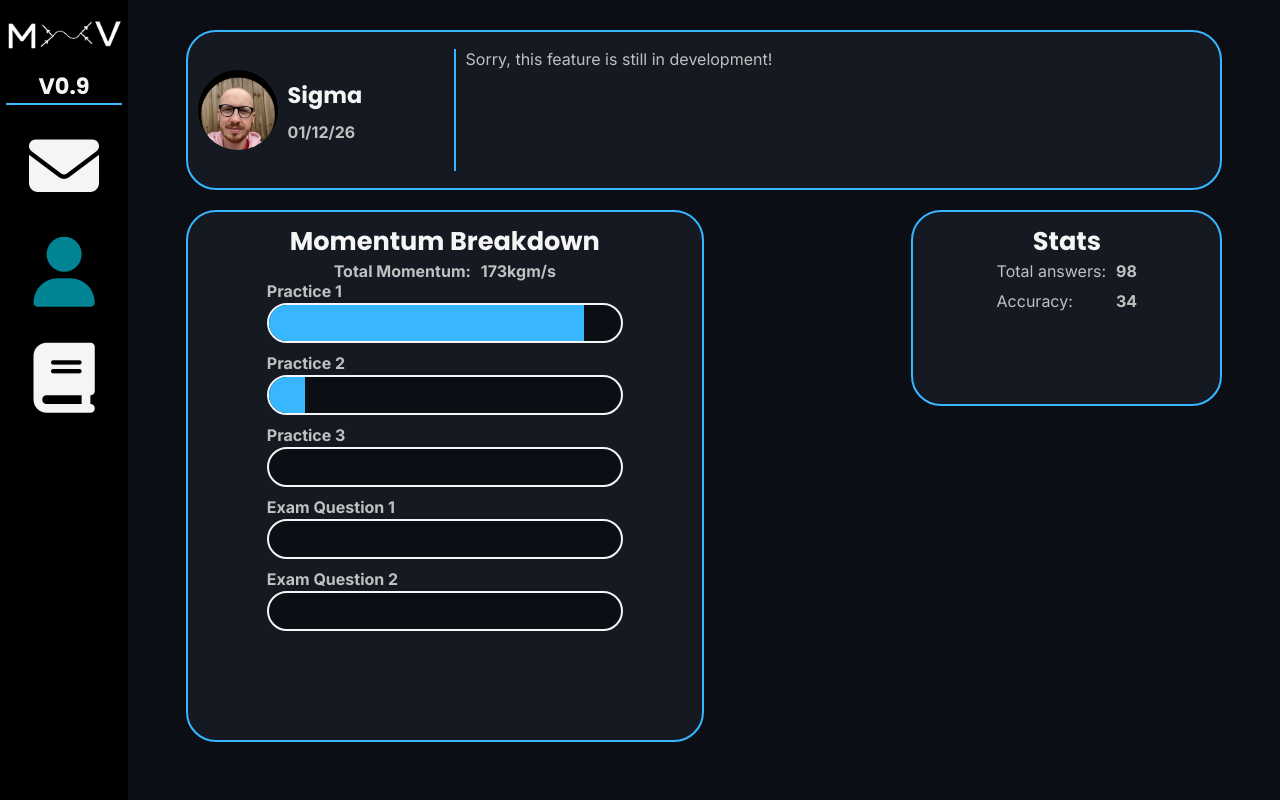
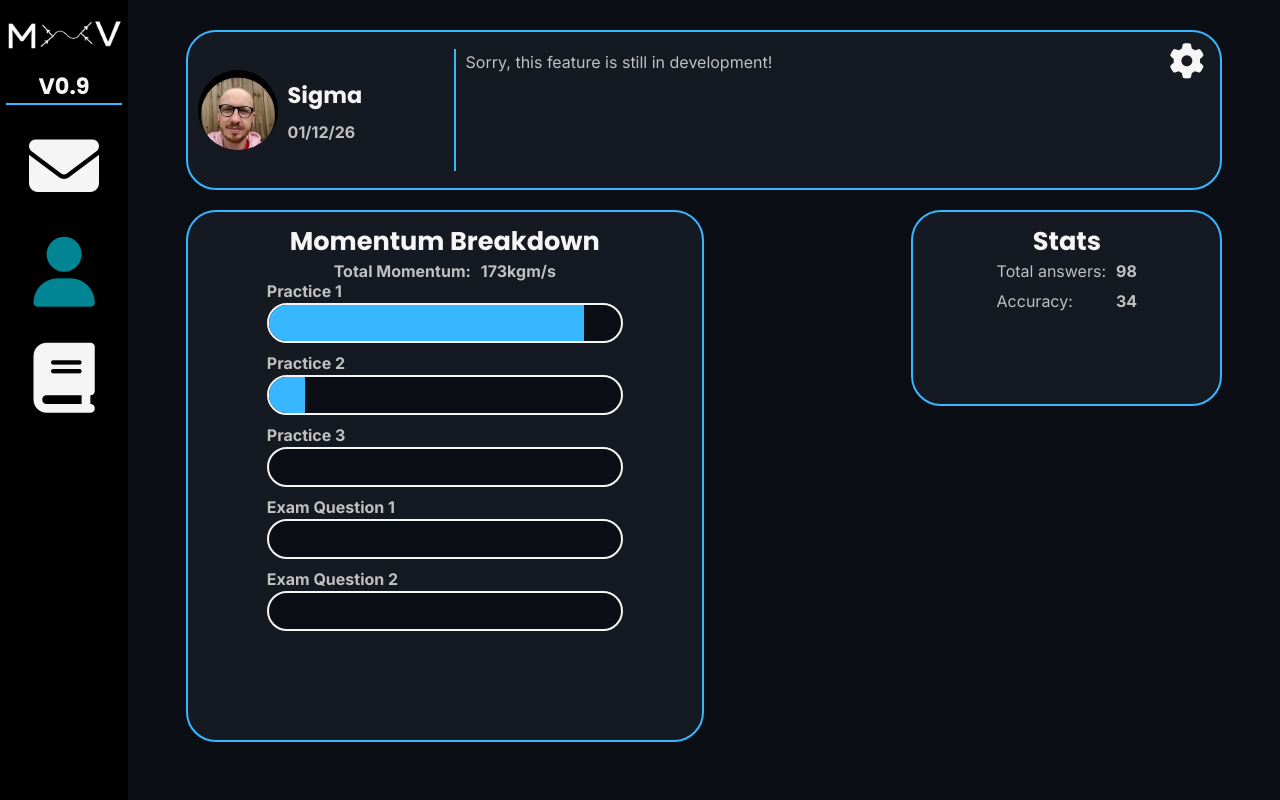
Before and after one commit to JohnProgramming08/Mass-x-Velocity, a Flask app: page /home/1 in a window 1280 px wide. Run offline with Flask 3, Linux system fonts and the light colour scheme.

Commit message:
feat: create form for changing user settings

```diff
--- a/MxV/backend/static/css/home.css
+++ b/MxV/backend/static/css/home.css
@@ -26,6 +26,7 @@
 	margin-bottom: 1.25rem;
 	height: 20vh;
 	align-items: center;
+	position: relative;
 }
 
 #bottom-div {
@@ -62,7 +63,13 @@
 
 #bio {
 	margin-left: 0.625rem;
-	height: 90%;
+	height: 85%;
+}
+
+#settings-link {
+	position: absolute;
+	top: 0.67rem;
+	right: 1rem;
 }
 
 /* Bottom Div Styles */
--- a/MxV/backend/static/css/styles.css
+++ b/MxV/backend/static/css/styles.css
@@ -41,11 +41,11 @@ header {
 	justify-content: space-around;
 }
 
-header a {
+header a, .header-link {
 	transition: 0.3s ease-in-out;
 }
 
-header a:hover {
+header a:hover, .header-link:hover {
 	font-weight: bold;
 	color: var(--border);
 }
@@ -57,6 +57,7 @@ h3,
 button,
 header a,
 .dropdown,
+.header-link,
 input[type="submit"],
 .button {
 	font-family: "Poppins", system-ui, sans-serif;
--- a/MxV/backend/templates/home.html
+++ b/MxV/backend/templates/home.html
@@ -18,6 +18,7 @@
 		<div class="vertical-bar"></div>
 
 		<p id="bio">{{ user_data.bio }}</p>
+		<a href="/profile-settings/{{ id }}" class="header-link"><i class="fa-solid fa-gear" id="settings-link"></i></a>
 	</div>
 
 	<!-- Bottom Div -->
```
Also changed, not shown: MxV/backend/forms/profile_settings.py (added, +15 -0 lines).
